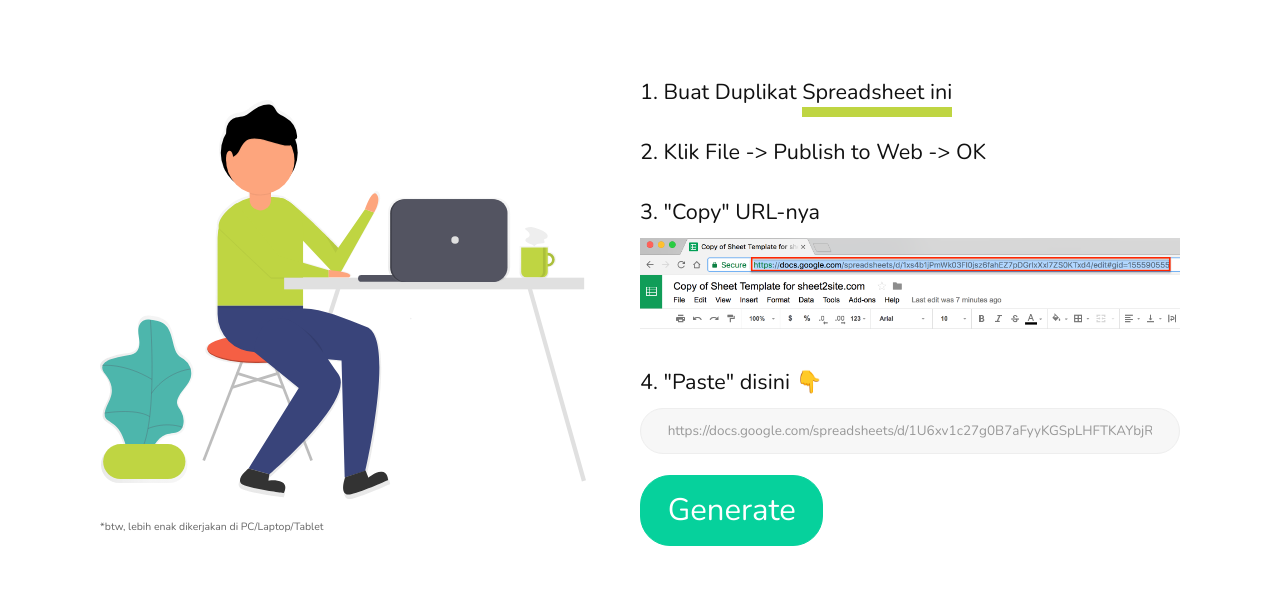
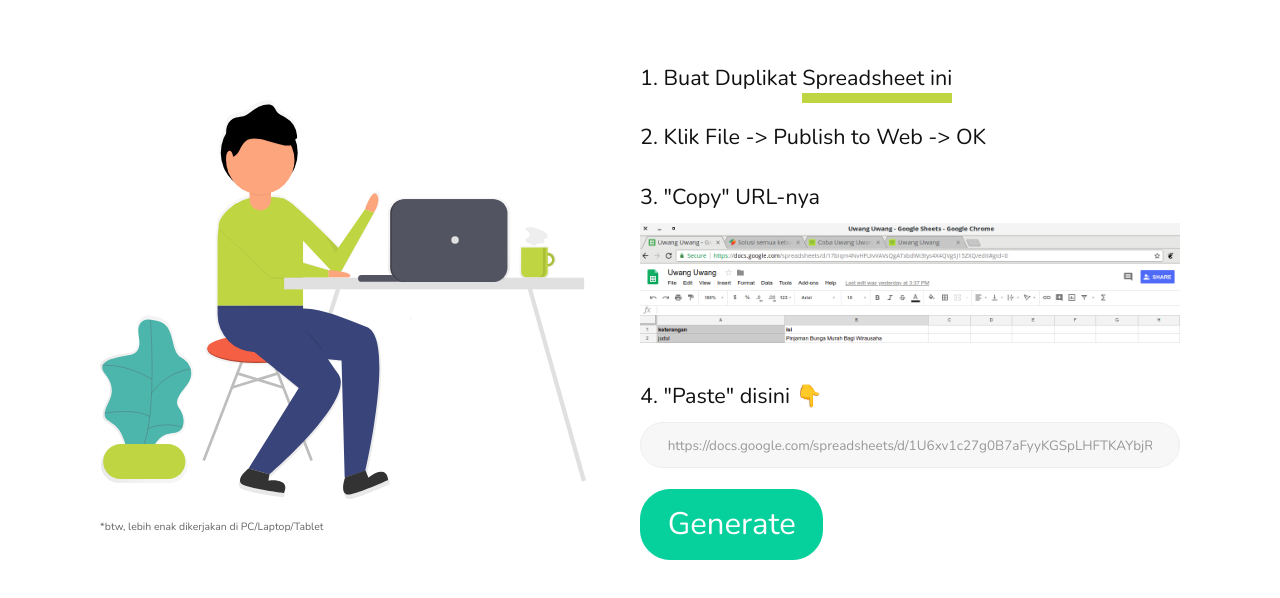
Before and after one commit to andirkh/uwanguwang-webclient, a plain HTML site: page try.html in a window 1280 px wide. Shown: the part 84-682 px from the top of the page. Drawn offline with nearby package versions, Linux system fonts and the light colour scheme.

Commit message:
new image

```diff
--- a/try.html
+++ b/try.html
@@ -61,7 +61,7 @@
 					<h3>1. Buat Duplikat <a href="#" target="_blank" style="border-bottom:10px solid #bfd542"> Spreadsheet ini </a></h3>
 					<h3>2. Klik File -> Publish to Web -> OK</h3>
 					<h3>3. "Copy" URL-nya</h3>
-					<img src="assets/copy.png"></img>
+					<img src="assets/copy1.png"></img>
 					<h3>4. "Paste" disini 👇</h3>
 
 					<input
```
Also changed, not shown: assets/copy1.png (added).
